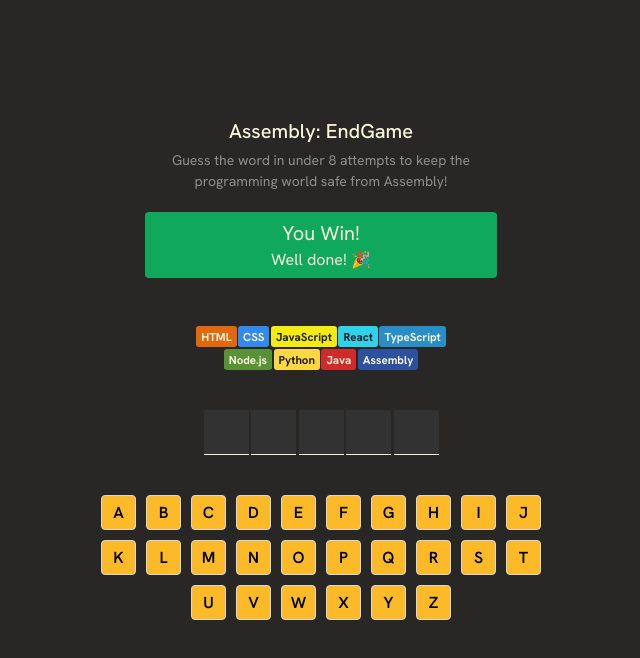
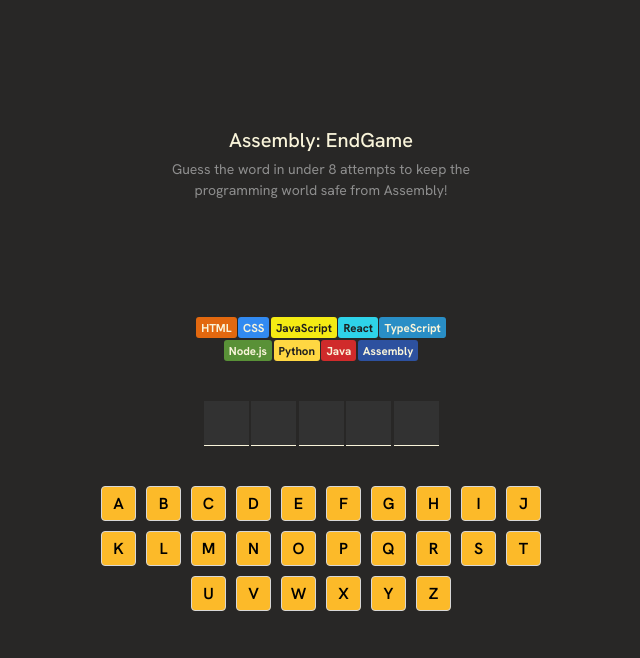
Before and after one commit to tahiruddinahmed/assembly-endgame, a React (Vite) app: page / in a window 1280 px wide. Shown: the top 658 px of the page, without its empty margins (319-959 px from the left). Built offline with nearby package versions, Linux system fonts and the light colour scheme.

Commit message:
Step 13: Game Own or Lost Status

```diff
--- a/src/App.jsx
+++ b/src/App.jsx
@@ -63,10 +63,16 @@
         </div>
 
        {/* Status section */}
-       <div className="px-[6px] py-[6px] w-[352px] bg-[#10A95B] rounded-[4px] flex flex-col items-center justify-center">
-          <h2 className="text-[20px] text-[#F9F4DA]">You Win!</h2>
-          <p className="text-[16px] text-[#F9F4DA]">Well done! 🎉</p>
-       </div>
+       {isGameOver && (
+        <div className={clsx(
+          "px-[6px] py-[6px] w-[352px] rounded-[4px] flex flex-col items-center justify-center",
+          isGameOwn && 'bg-[#10A95B]',
+          isGameLost && 'bg-[#c72c09]'
+        )}>
+            <h2 className="text-[20px] text-[#F9F4DA]">{ isGameOwn ?  'You Win!' : 'You Lost'}</h2>
+            <p className="text-[16px] text-[#F9F4DA]">{isGameOwn ? 'Well done! 🎉' : 'You lose! Better start learning Assembly 😭'}</p>
+        </div>
+       )}
       </header>
 
       <main className="w-full flex flex-col justify-center items-center">
```
Also changed, not shown: 1 other file (tests, documents, lock files or other folders).
